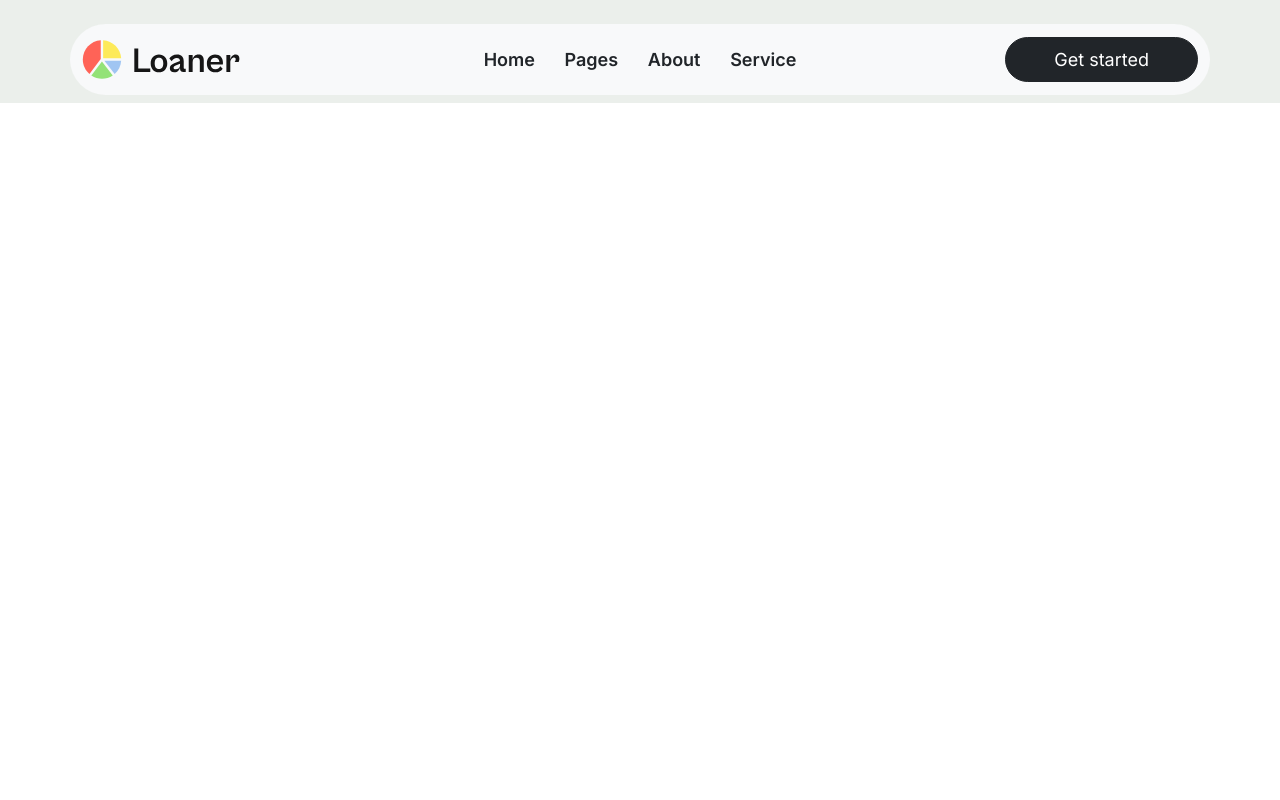
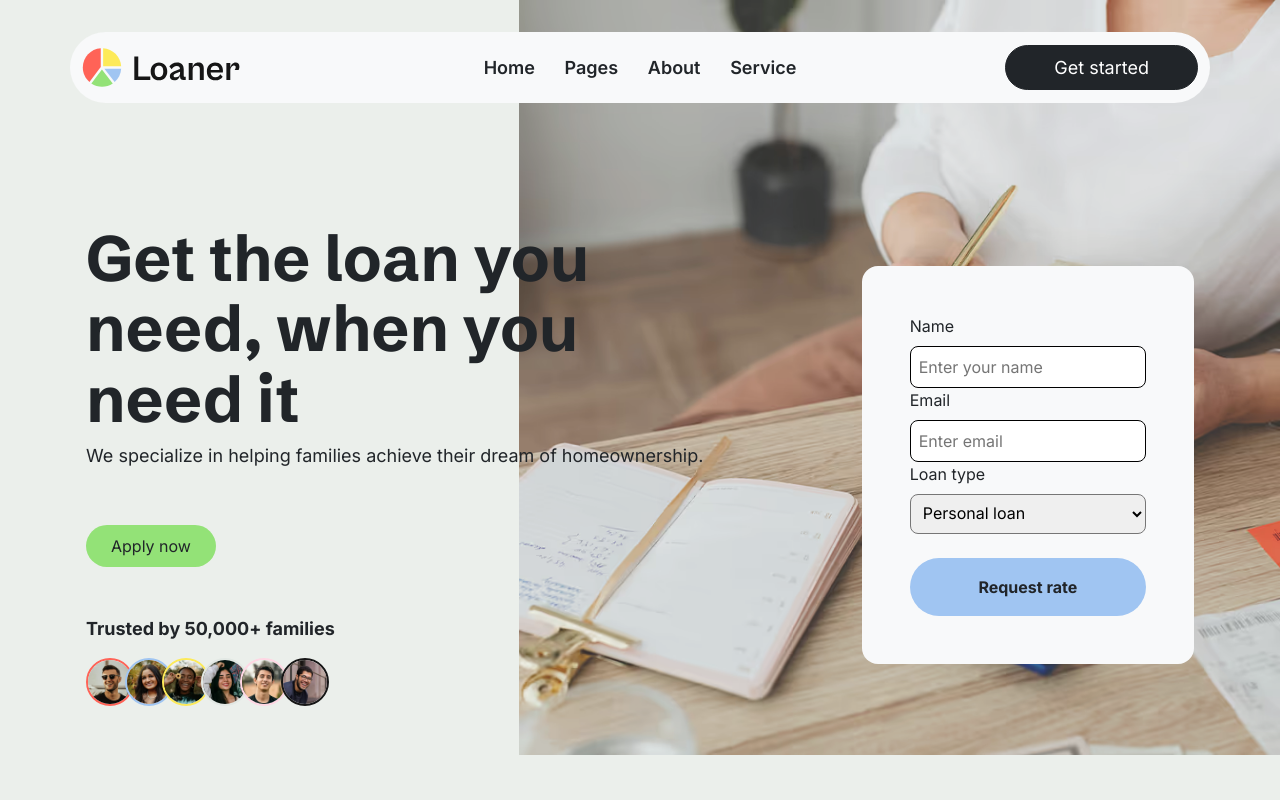
Before and after one commit to aniket-web-13/loaner, a plain HTML site: page index.html in a window 1280 px wide. Shown: the top 800 px of the page. Drawn offline with nearby package versions, Linux system fonts and the light colour scheme.

Commit message:
header done

```diff
--- a/index.html
+++ b/index.html
@@ -1,82 +1,123 @@
 <!DOCTYPE html>
 <html lang="en">
-
   <head>
-    <meta charset="UTF-8">
-    <meta name="viewport" content="width=device-width, initial-scale=1.0">
+    <meta charset="UTF-8" />
+    <meta name="viewport" content="width=device-width, initial-scale=1.0" />
     <title>Loaner</title>
-    <link href="https://cdn.jsdelivr.net/npm/bootstrap@5.3.3/dist/css/bootstrap.min.css" rel="stylesheet"
-        integrity="sha384-QWTKZyjpPEjISv5WaRU9OFeRpok6YctnYmDr5pNlyT2bRjXh0JMhjY6hW+ALEwIH" crossorigin="anonymous">
-    <link rel="stylesheet" href="./dist/style.css">
+    <link
+      href="https://cdn.jsdelivr.net/npm/bootstrap@5.3.3/dist/css/bootstrap.min.css"
+      rel="stylesheet"
+      integrity="sha384-QWTKZyjpPEjISv5WaRU9OFeRpok6YctnYmDr5pNlyT2bRjXh0JMhjY6hW+ALEwIH"
+      crossorigin="anonymous"
+    />
+    <link rel="stylesheet" href="./dist/style.css" />
   </head>
 
   <body>
     <main>
-        <header class="head-bg">
+      <header class="head-bg position-relative p-2">
+        <div class="z-0 position-absolute top-0 end-0">
+          <img
+            style="width: 761px; height: 755px"
+            class="bg-img"
+            src="./assets/jpg/hero-image.avif"
+            alt=""
+          />
+        </div>
         <nav class="navbar p-2">
           <div class="container bg-light rounded-pill p-2 mt-3">
-                    <div class="w-100 p-1 d-flex align-items-center justify-content-between">
+            <div
+              class="w-100 p-1 d-flex align-items-center justify-content-between"
+            >
               <div class="col">
-                            <img src="./assets/svg/loaner-dark-logo.svg" alt="">
+                <img src="./assets/svg/loaner-dark-logo.svg" alt="" />
               </div>
-                        <div class="col d-flex align-items-center justify-content-evenly" id="navLink"></div>
+              <div
+                class="col d-flex align-items-center justify-content-evenly"
+                id="navLink"
+              ></div>
               <div class="col d-flex align-items-center justify-content-end">
-                            <button class="px-5 py-2 btn btn-dark rounded-pill">Get started</button>
+                <button class="px-5 py-2 btn btn-dark rounded-pill">
+                  Get started
+                </button>
               </div>
             </div>
           </div>
         </nav>
-        </header>
-
-        <!-- <section class="hero-section text-center">
-            <div class="container">
-                <h1 class="fw-bold">Get the loan you need, when you need it</h1>
-                <p class="text-muted">We specialize in helping families achieve their dream of homeownership.</p>
-                <button class="btn apply-btn">Apply now</button>
-                <p class="mt-3 text-muted">Trusted by 50,000+ families</p>
-                <div class="d-flex justify-content-center">
-                    <img src="https://via.placeholder.com/40" class="rounded-circle mx-1">
-                    <img src="https://via.placeholder.com/40" class="rounded-circle mx-1">
-                    <img src="https://via.placeholder.com/40" class="rounded-circle mx-1">
+        <div class="container py-5 position-relative">
+          <div class="row py-5">
+            <div class="col-7 p-3 d-flex flex-column align-items-start gap-5">
+              <div>
+                <h1 class="display-3">
+                  Get the loan you need, when you need it
+                </h1>
+                <p class="h5">
+                  We specialize in helping families achieve their dream of
+                  homeownership.
+                </p>
+              </div>
+              <div>
+                <button
+                  style="background-color: #93e277"
+                  class="btn px-4 py-2 rounded-pill"
+                >
+                  Apply now
+                </button>
+              </div>
+              <div>
+                <p class="fw-bold">Trusted by 50&comma;000&plus; families</p>
+                <div class="trust-peop position-relative" id="trustPeop"></div>
               </div>
             </div>
-        </section> -->
-        <!-- <div class="container">
-            <div class="row justify-content-center">
-                <div class="col-md-4">
-                    <div class="form-box">
-                        <form>
-                            <div class="mb-3">
-                                <label class="form-label">Name</label>
-                                <input type="text" class="form-control" placeholder="Enter your name">
-                            </div>
-                            <div class="mb-3">
-                                <label class="form-label">Email</label>
-                                <input type="email" class="form-control" placeholder="Enter email">
-                            </div>
-                            <div class="mb-3">
-                                <label class="form-label">Loan type</label>
-                                <select class="form-select">
-                                    <option>Personal loans</option>
-                                    <option>Home loans</option>
-                                    <option>Business loans</option>
-                                </select>
-                            </div>
-                            <button class="btn btn-primary w-100">Request rate</button>
+            <div
+              class="col-5 p-3 d-flex align-items-center justify-content-end"
+            >
+              <form class="w-75 form bg-light rounded-4 p-5 d-flex flex-column">
+                <label for="Name" class="mb-2">Name</label>
+                <input
+                  class="rounded-3 p-2"
+                  type="text"
+                  placeholder="Enter your name"
+                />
+                <label for="email" class="mb-2">Email</label>
+                <input
+                  class="rounded-3 p-2"
+                  type="email"
+                  placeholder="Enter email"
+                />
+                <label for="email" class="mb-2">Loan type</label>
+                <select name="field" id="field" class="p-2 rounded-3"></select>
+                <button class="btn btn-rate mt-4 rounded-5 p-3 fw-bold">
+                  Request rate
+                </button>
               </form>
             </div>
           </div>
         </div>
-        </div> -->
+      </header>
+      <section class="p-5 m-5">
+        <div class="container">
+          <div class="row">
+            <div class="col-6">
+              <h2 class="display-4">
+                We help families <br />
+                achieve their dreams.
+              </h2>
+            </div>
+            <div class="col-6">
+              <div class="row" id="achivement"></div>
+            </div>
+          </div>
+        </div>
+      </section>
     </main>
 
-
-
-
-    <script src="https://cdn.jsdelivr.net/npm/bootstrap@5.3.3/dist/js/bootstrap.bundle.min.js"
+    <script
+      src="https://cdn.jsdelivr.net/npm/bootstrap@5.3.3/dist/js/bootstrap.bundle.min.js"
       integrity="sha384-YvpcrYf0tY3lHB60NNkmXc5s9fDVZLESaAA55NDzOxhy9GkcIdslK1eN7N6jIeHz"
-        crossorigin="anonymous"></script>
+      crossorigin="anonymous"
+    ></script>
     <script src="./js/components/nabar.js"></script>
+    <script src="./js/components/achive.js"></script>
   </body>
-
 </html>
--- /dev/null
+++ b/js/components/achive.js
@@ -0,0 +1,49 @@
+let achivement = document.getElementById("achivement");
+console.log(achivement);
+
+const achiveInfo = [
+  {
+    src: `<svg xmlns="http://www.w3.org/2000/svg" width="40" height="40" fill="currentColor" class="bi bi-exclamation-circle-fill" viewBox="0 0 16 16">
+            <path d="M16 8A8 8 0 1 1 0 8a8 8 0 0 1 16 0M8 4a.905.905 0 0 0-.9.995l.35 3.507a.552.552 0 0 0 1.1 0l.35-3.507A.905.905 0 0 0 8 4m.002 6a1 1 0 1 0 0 2 1 1 0 0 0 0-2"/>
+            </svg>`,
+    title: "Flexible terms",
+    desc: "Customize your repayment plan to fit your financial situation.",
+    bgColor: "#A0C5F2",
+  },
+  {
+    src: `<svg xmlns="http://www.w3.org/2000/svg" width="40" height="40" fill="currentColor" class="bi bi-hourglass" viewBox="0 0 16 16">
+            <path d="M2 1.5a.5.5 0 0 1 .5-.5h11a.5.5 0 0 1 0 1h-1v1a4.5 4.5 0 0 1-2.557 4.06c-.29.139-.443.377-.443.59v.7c0 .213.154.451.443.59A4.5 4.5 0 0 1 12.5 13v1h1a.5.5 0 0 1 0 1h-11a.5.5 0 1 1 0-1h1v-1a4.5 4.5 0 0 1 2.557-4.06c.29-.139.443-.377.443-.59v-.7c0-.213-.154-.451-.443-.59A4.5 4.5 0 0 1 3.5 3V2h-1a.5.5 0 0 1-.5-.5m2.5.5v1a3.5 3.5 0 0 0 1.989 3.158c.533.256 1.011.791 1.011 1.491v.702c0 .7-.478 1.235-1.011 1.491A3.5 3.5 0 0 0 4.5 13v1h7v-1a3.5 3.5 0 0 0-1.989-3.158C8.978 9.586 8.5 9.052 8.5 8.351v-.702c0-.7.478-1.235 1.011-1.491A3.5 3.5 0 0 0 11.5 3V2z"/>
+            </svg> `,
+    title: "Fast approval",
+    desc: "Get a decision on your loan application within minutes.",
+    bgColor: "#FDEA59",
+  },
+  {
+    src: `<svg xmlns="http://www.w3.org/2000/svg" width="40" height="40" fill="currentColor" class="bi bi-percent" viewBox="0 0 16 16">
+            <path d="M13.442 2.558a.625.625 0 0 1 0 .884l-10 10a.625.625 0 1 1-.884-.884l10-10a.625.625 0 0 1 .884 0M4.5 6a1.5 1.5 0 1 1 0-3 1.5 1.5 0 0 1 0 3m0 1a2.5 2.5 0 1 0 0-5 2.5 2.5 0 0 0 0 5m7 6a1.5 1.5 0 1 1 0-3 1.5 1.5 0 0 1 0 3m0 1a2.5 2.5 0 1 0 0-5 2.5 2.5 0 0 0 0 5"/>
+            </svg>`,
+    title: "Low-interest rates",
+    desc: "Enjoy some of the most competitive interest rates in the market.",
+    bgColor: "#FFD7E4",
+  },
+  {
+    src: `<svg xmlns="http://www.w3.org/2000/svg" width="40" height="40" fill="currentColor" class="bi bi-currency-dollar" viewBox="0 0 16 16">
+            <path d="M4 10.781c.148 1.667 1.513 2.85 3.591 3.003V15h1.043v-1.216c2.27-.179 3.678-1.438 3.678-3.3 0-1.59-.947-2.51-2.956-3.028l-.722-.187V3.467c1.122.11 1.879.714 2.07 1.616h1.47c-.166-1.6-1.54-2.748-3.54-2.875V1H7.591v1.233c-1.939.23-3.27 1.472-3.27 3.156 0 1.454.966 2.483 2.661 2.917l.61.162v4.031c-1.149-.17-1.94-.8-2.131-1.718zm3.391-3.836c-1.043-.263-1.6-.825-1.6-1.616 0-.944.704-1.641 1.8-1.828v3.495l-.2-.05zm1.591 1.872c1.287.323 1.852.859 1.852 1.769 0 1.097-.826 1.828-2.2 1.939V8.73z"/>
+            </svg>`,
+    title: "No hidden fees",
+    desc: "We believe in transparency—no hidden charges or surprises.",
+    bgColor: "#93E277",
+  },
+];
+
+achiveInfo.map((value, i) => {
+  achivement.innerHTML += `
+        <div class="col-6 p-3 d-flex flex-column align-items-start justfy-content-center gap-2">
+           <div style="width: 70px; background-color: ${value.bgColor};" class="w-25 p-3 rounded-3 d-flex align-items-center justify-content-center">
+                ${value.src}
+           </div>
+           <h3>${value.title}</h3>
+           <p>${value.desc}</p>
+        </div>
+    `;
+});
--- a/js/components/nabar.js
+++ b/js/components/nabar.js
@@ -30,3 +30,52 @@ nav.map((value) => {
         </div>
     `;
 });
+
+
+let trustPeop = document.getElementById("trustPeop");
+const trustPeopleImg = [
+    {
+        src: "/assets/jpg/trust-people-1.avif",
+        bgColor:"#FF6357"
+    },
+    {
+        src: "/assets/jpg/trust-people-2.avif",
+        bgColor:"#A0C5F2"
+    },
+    {
+        src: "/assets/jpg/trust-people-3.avif",
+        bgColor:"#FDEA59"
+    },
+    {
+        src: "/assets/jpg/trust-people-4.avif",
+        bgColor:"#E2E8E4"
+    },
+    {
+        src: "/assets/jpg/trust-people-5.avif",
+        bgColor:"#FFD7E4"
+    },
+    {
+        src: "/assets/jpg/trust-people-6.avif",
+        bgColor:"#161616"
+    },
+];
+
+trustPeopleImg.map((value, i) => {
+    trustPeop.innerHTML += `
+        <img style="border: 2px solid ${value.bgColor}" class="rounded-circle tp-img posion-img${i}" src="${value.src}" alt="Image ${i + 1}">
+    `;
+
+});
+console.log(trustPeop);
+
+
+let field = document.getElementById("field")
+
+let fields = [{fileName:"Personal loan"},{fileName:"Business loan"},
+              {fileName:"Home loan"},{fileName:"Secured loan"}]
+
+fields.map((val,i) => {
+    field.innerHTML +=`
+    <option value>${val.fileName}</option>
+    `
+})
--- a/style/style.scss
+++ b/style/style.scss
@@ -1,7 +1,18 @@
-@import url('https://fonts.googleapis.com/css2?family=Inter:ital,opsz,wght@0,14..32,100..900;1,14..32,100..900&display=swap');
+@import url("https://fonts.googleapis.com/css2?family=Inter:ital,opsz,wght@0,14..32,100..900;1,14..32,100..900&display=swap");
+@import url("https://fonts.googleapis.com/css2?family=Schibsted+Grotesk:ital,wght@0,400..900;1,400..900&display=swap");
 
+h1 {
+  font-family: "Schibsted Grotesk", serif !important;
+  font-weight: 700 !important;
+  line-height: 1.1em !important;
+}
+p {
+  font-size: 18px !important;
+  font-weight: 400 !important;
+  line-height: 1.5em !important;
+}
 .head-bg {
-     background-color: #EBEFEB !important;
+  background-color: #ebefeb !important;
 }
 
 a {
@@ -13,7 +24,7 @@
   font-size: 18px !important;
 
   &:hover {
-         background-color: #FF6357;
+    background-color: #ff6357;
   }
 }
 
@@ -21,23 +32,51 @@
   font-family: "Inter", serif;
 }
 
- .hero-section {
-     padding: 50px 0;
+.bg-img {
+  z-index: 0;
+  background-color: black;
+  opacity: 0.8;
+  inset: 0%;
 }
 
- .apply-btn {
-     background-color: #28a745;
-     color: white;
-     border: none;
+.tp-img {
+  width: 48px;
 }
-
- .apply-btn:hover {
-     background-color: #218838;
+.posion-img1 {
+  position: absolute;
+  z-index: 1;
+  left: 39px;
 }
-
- .form-box {
-     background: white;
-     padding: 20px;
-     border-radius: 10px;
-     box-shadow: 0px 0px 10px rgba(0, 0, 0, 0.1);
+.posion-img2 {
+  position: absolute;
+  z-index: 2;
+  left: 76px;
 }
+.posion-img3 {
+  position: absolute;
+  z-index: 3;
+  left: 115px;
+}
+.posion-img4 {
+  position: absolute;
+  z-index: 4;
+  left: 154px;
+}
+.posion-img5 {
+  position: absolute;
+  z-index: 5;
+  left: 195px;
+}
+.btn-rate {
+  background-color: #a0c5f2;
+  &:hover {
+    background-color: #93e277;
+  }
+}
+input {
+  border: 1px solid black;
+}
+h2 {
+  font-weight: 700 !important;
+  line-height: 1.1em !important;
+}
```
Also changed, not shown: assets/jpg/trust-people-1.avif (added), assets/jpg/trust-people-2.avif (added), assets/jpg/trust-people-3.avif (added), assets/jpg/trust-people-4.avif (added), assets/jpg/trust-people-5.avif (added), assets/jpg/trust-people-6.avif (added), dist/style.css, 1 other file. Lines whose indentation alone changed are shown as unchanged.
